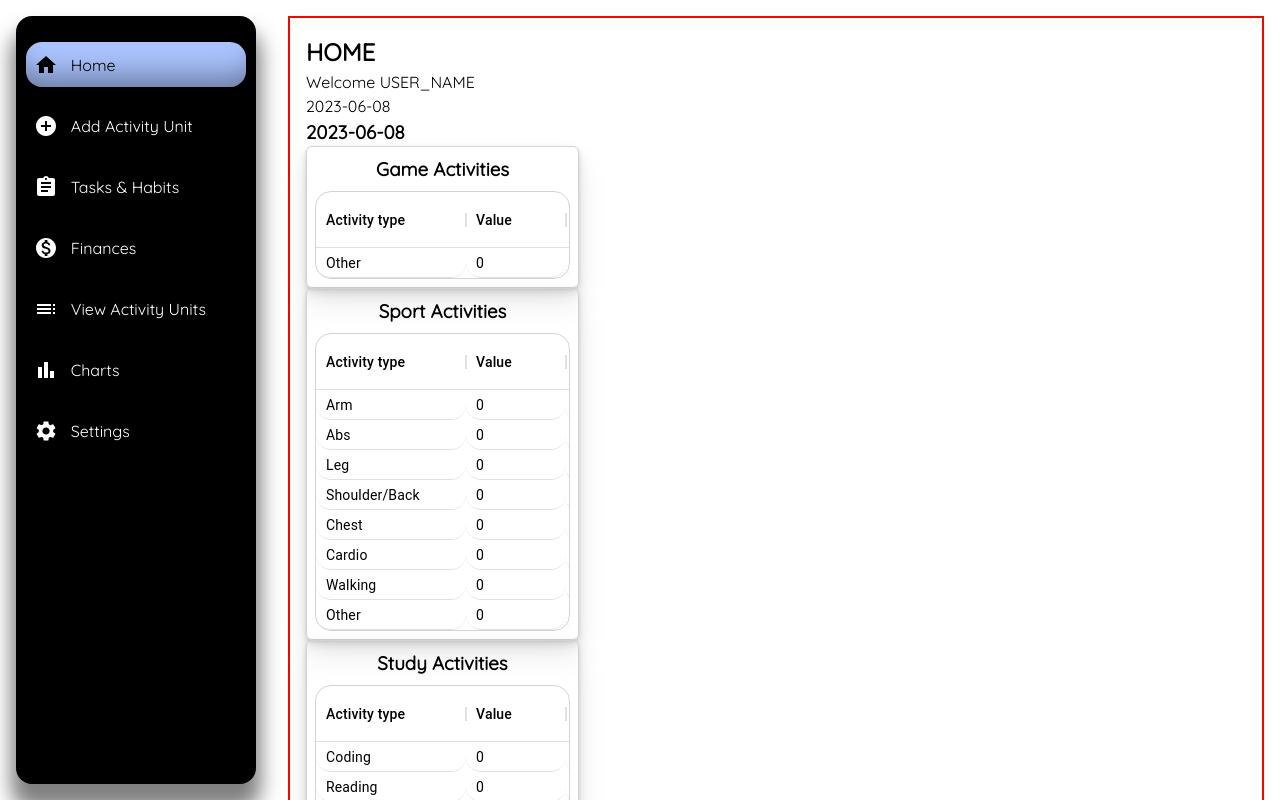
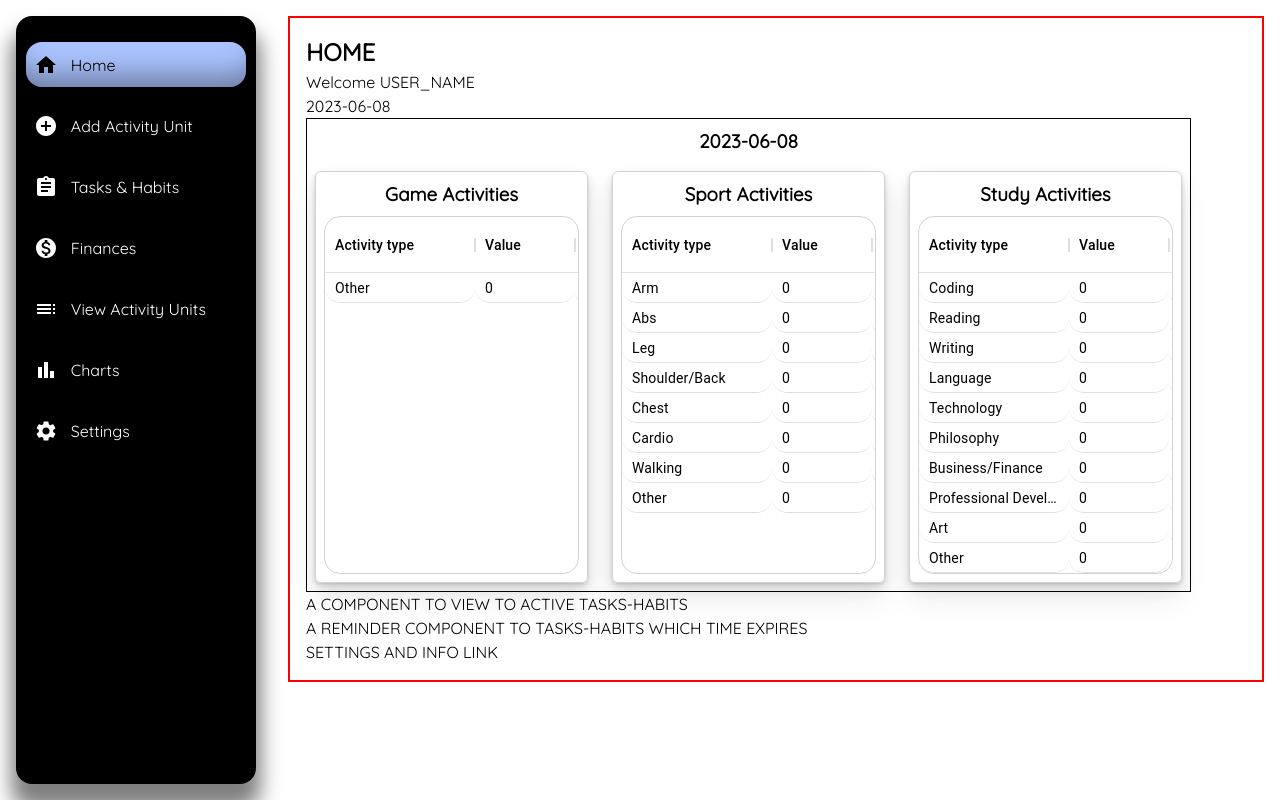
Before and after one commit to berkaysson/lifemap, a React (Create React App) app: page / in a window 1280 px wide. Shown: the top 800 px of the page. Built offline with nearby package versions, Linux system fonts and the light colour scheme.

Commit message:
Style DataViewer

```diff
--- a/src/Components/DataViewer/DataViewer.js
+++ b/src/Components/DataViewer/DataViewer.js
@@ -1,24 +1,45 @@
 import TableWrapper from "../Wrappers/TableWrapper";
+import styled from "styled-components";
+
+const DataViewerWrapper = styled.div`
+  display: flex;
+  flex-direction: column;
+  justify-content: flex-start;
+  align-items: center;
+  gap: ${({theme}) => theme.sizes.medium};
+  width: fit-content;
+  border: 1px solid black;
+  padding: ${({theme}) => theme.sizes.small};
+`;
+
+const TablesWrapper = styled.div`
+  display: flex;
+  flex-wrap: wrap;
+  justify-content: center;
+  gap: ${({theme}) => theme.sizes.large};
+`
 
 const DataViewer = ({ selectedDateDataUnit, activityCategories }) => {
   if (!selectedDateDataUnit || !activityCategories) return <p>No Data</p>;
 
-  const tableDatas = activityCategories.map((category) => (
-    {
-      categoryName:category.name,
-      subCategories:category.subCategories,
-      subCategoryValues:category.subCategories.map((subCategory) => {
-        let tableValue = selectedDateDataUnit[category.name]?.[subCategory] || 0;
-        return tableValue;
-      })
-    }
-  ));
+  const tableDatas = activityCategories.map((category) => ({
+    categoryName: category.name,
+    subCategories: category.subCategories,
+    subCategoryValues: category.subCategories.map((subCategory) => {
+      let tableValue = selectedDateDataUnit[category.name]?.[subCategory] || 0;
+      return tableValue;
+    }),
+  }));
 
   return (
-    <div>
+    <DataViewerWrapper>
       <h3>{selectedDateDataUnit.date}</h3>
-      {tableDatas.map((data, index) => (<TableWrapper data={data} key={index} />))}
-    </div>
+      <TablesWrapper>
+        {tableDatas.map((data, index) => (
+          <TableWrapper data={data} key={index} />
+        ))}
+      </TablesWrapper>
+    </DataViewerWrapper>
   );
 };
 
```
